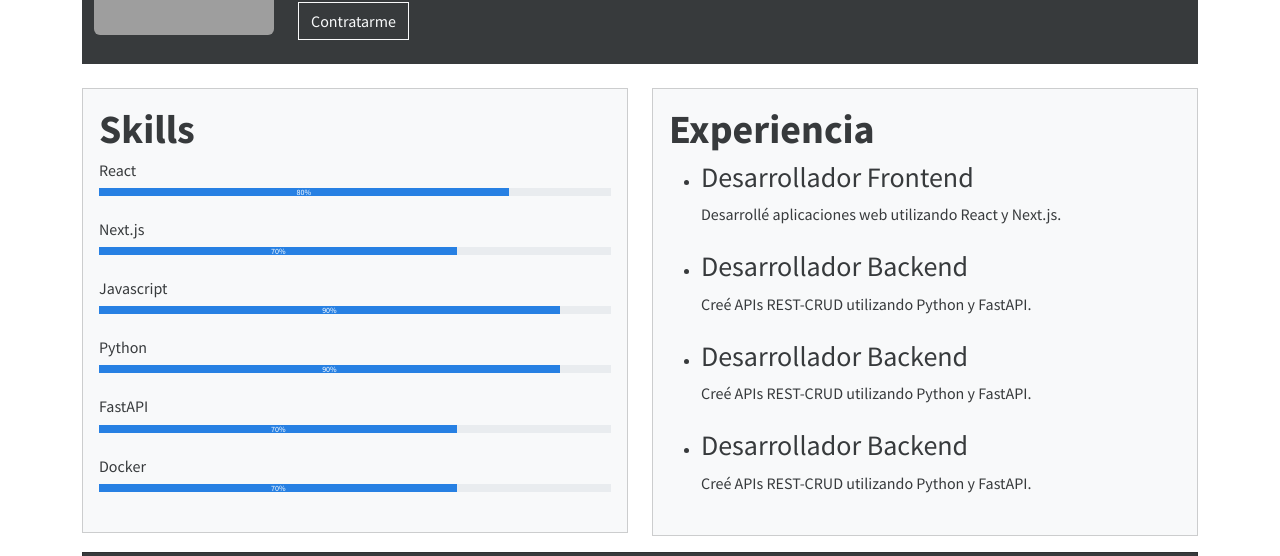
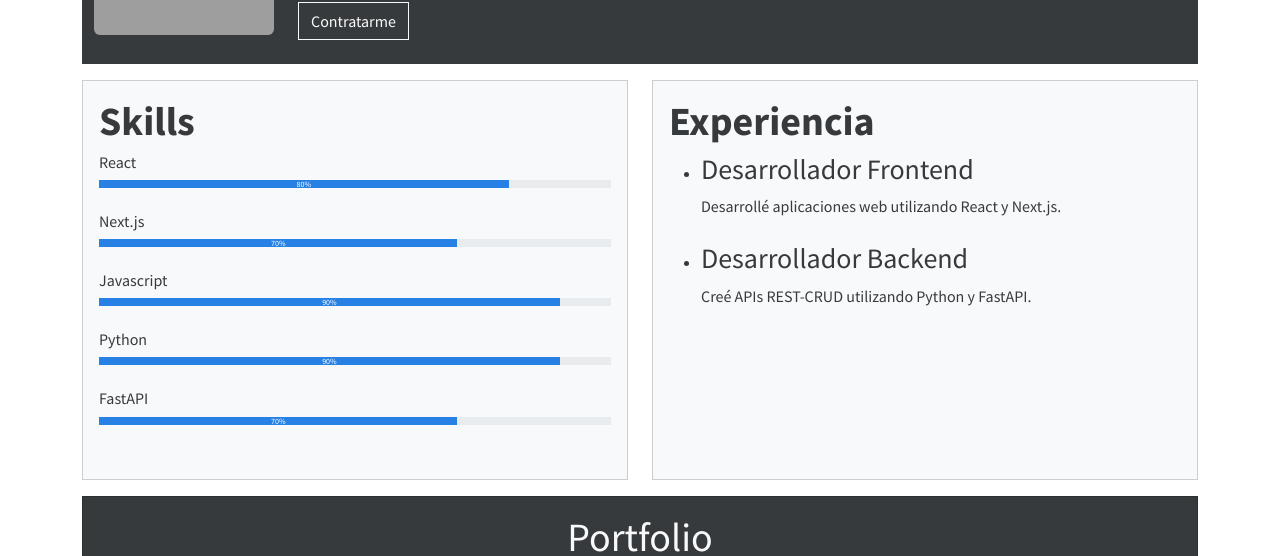
Before and after one commit to techotaku1/portafolio_next.js, a Next.js app: page / in a window 1280 px wide. Shown: the part 244-800 px from the top of the page. Built offline with nearby package versions, Linux system fonts and the light colour scheme; grey boxes are pictures that could not be loaded.

Commit message:
Alineación de componentes Skills y Experience, integración de NProgress en NavigationEvents

```diff
--- a/src/app/components/ExperienceSection.js
+++ b/src/app/components/ExperienceSection.js
@@ -3,7 +3,7 @@ const ExperienceSection = ({ experience }) => (
   <div className="col-md-6">
     <div
       className="card bg-light mb-3 w-100 d-flex align-items-stretch"
-      style={{ minHeight: "300px" }}
+      style={{ minHeight: "400px" }}
     >
       <div className="card-body">
         <h1 className="card-title fw-bold">Experiencia</h1>
--- a/src/app/components/ProfileSection.js
+++ b/src/app/components/ProfileSection.js
@@ -2,7 +2,7 @@ import Image from "next/image";
 import Link from "next/link";
 
 const ProfileSection = () => (
-  <div className="container d-flex align-items-center bg-dark text-white py-4 mb-4">
+  <div className="container d-flex align-items-center bg-dark text-white py-4 mb-3">
     <Image
       src="/mi-imagen2.jpg"
       alt="Foto de perfil"
--- a/src/app/components/SkillsSection.js
+++ b/src/app/components/SkillsSection.js
@@ -3,7 +3,7 @@ const SkillsSection = ({ skills }) => (
   <div className="col-md-6">
     <div
       className="card bg-light mb-3 w-100 d-flex align-items-stretch"
-      style={{ minHeight: "300px" }}
+      style={{ minHeight: "400px" }}
     >
       <div className="card-body">
         <h1 className="card-title fw-bold">Skills</h1>
--- a/src/app/components/navigation-events.js
+++ b/src/app/components/navigation-events.js
@@ -3,25 +3,29 @@
 import { useEffect } from "react";
 import { usePathname } from "next/navigation";
 import nprogress from "nprogress";
+import "nprogress/nprogress.css"; // Asegúrate de importar los estilos de NProgress
 
 export function NavigationEvents() {
   const pathname = usePathname();
 
   useEffect(() => {
     // Iniciar NProgress al cambiar de ruta
-    nprogress.start();
+    const handleRouteChangeStart = () => {
+      nprogress.start();
+    };
 
     // Completar NProgress al finalizar el renderizado
-    const handleComplete = () => {
+    const handleRouteChangeEnd = () => {
       nprogress.done();
     };
 
-    // Completar NProgress después de un breve retraso para permitir que el contenido se cargue
-    const timeoutId = setTimeout(handleComplete, 1000); // Ajusta el tiempo según sea necesario
+    // Asignar eventos para manejar la navegación
+    handleRouteChangeStart(); // Iniciar NProgress al cambiar de ruta
+    handleRouteChangeEnd(); // Completar NProgress al finalizar el renderizado
 
+    // Retorna una función de limpieza para asegurarse de que NProgress esté completo
     return () => {
-      clearTimeout(timeoutId); // Limpia el timeout al desmontar
-      nprogress.done(); // Asegúrate de que NProgress esté completo al desmontar
+      nprogress.done();
     };
   }, [pathname]);
 
--- a/src/app/components/profile.js
+++ b/src/app/components/profile.js
@@ -4,7 +4,6 @@ export const skills = [
   { skill: "Javascript", percentage: 90 },
   { skill: "Python", percentage: 90 },
   { skill: "FastAPI", percentage: 70 },
-  { skill: "Docker", percentage: 70 },
 ];
 
 export const experience = [
@@ -12,16 +11,6 @@ export const experience = [
     title: "Desarrollador Frontend",
     from: "2022-2024",
     description: "Desarrollé aplicaciones web utilizando React y Next.js.",
-  },
-  {
-    title: "Desarrollador Backend",
-    from: "2022-2024",
-    description: "Creé APIs REST-CRUD utilizando Python y FastAPI.",
-  },
-  {
-    title: "Desarrollador Backend",
-    from: "2022-2024",
-    description: "Creé APIs REST-CRUD utilizando Python y FastAPI.",
   },
   {
     title: "Desarrollador Backend",
```
Also changed, not shown: src/app/components/PortfolioSection.js (+5 -5 lines).
